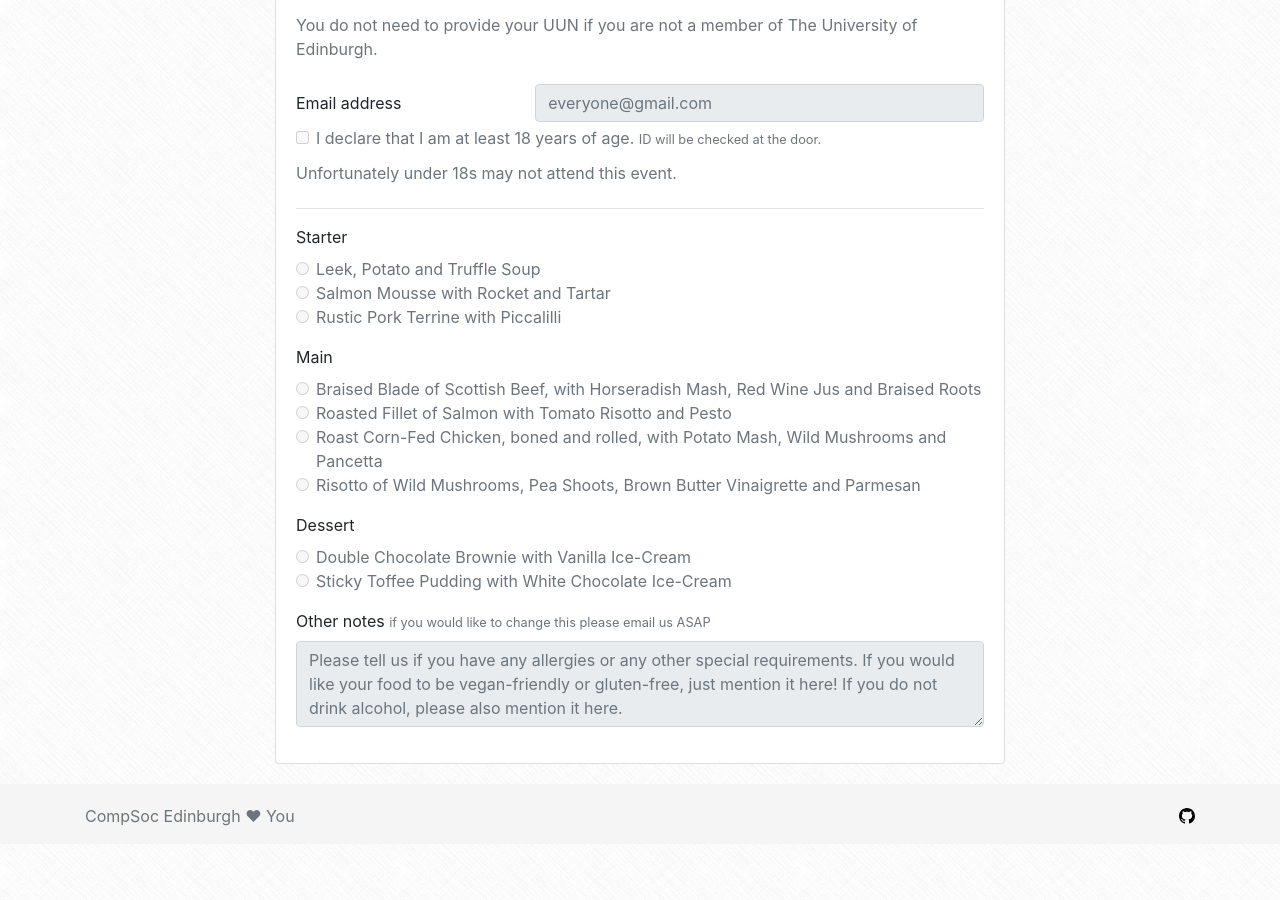
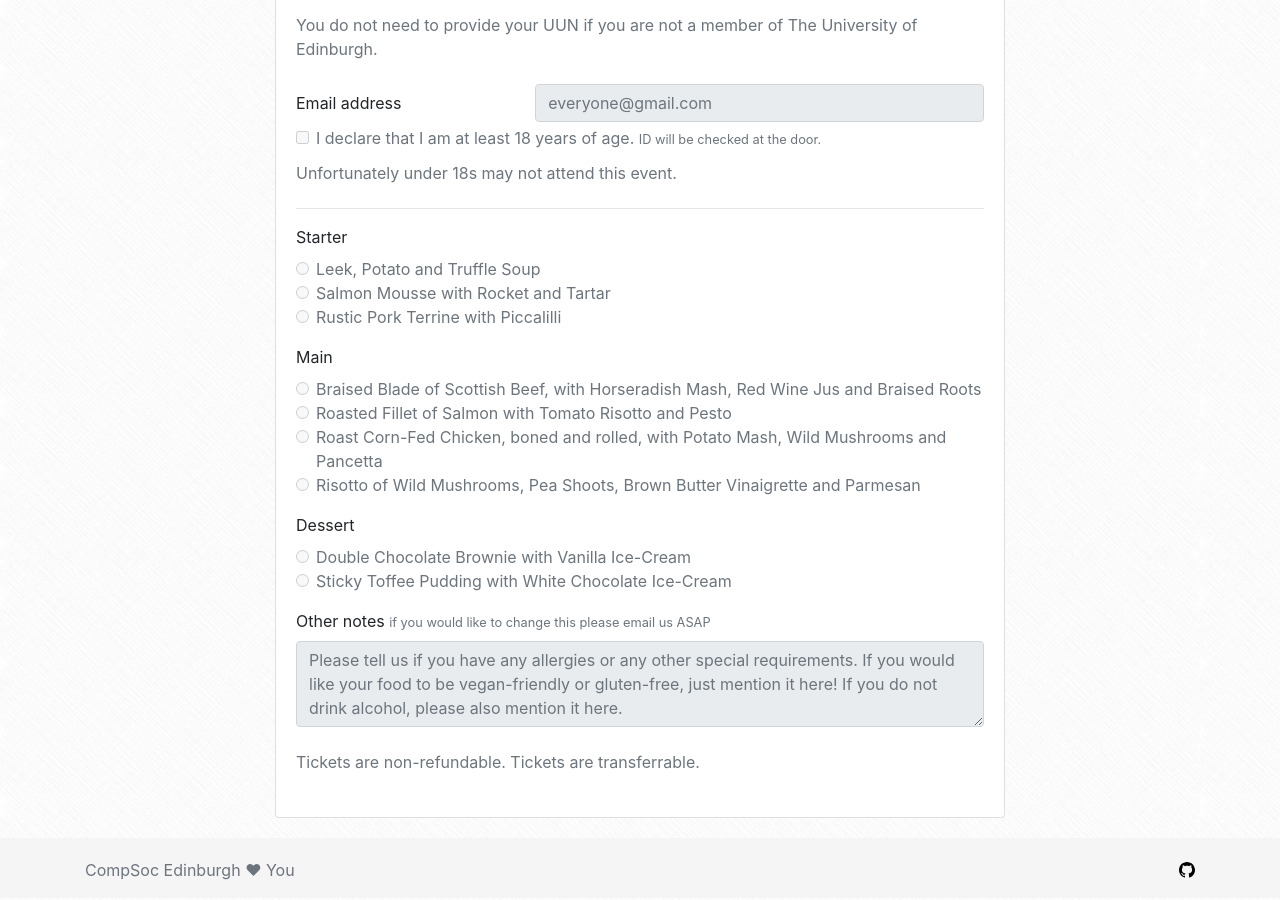
Before and after one commit to compsoc-edinburgh/website, a Jekyll site: the page built from _pages/infball-ticket.html, in a window 1280 px wide and 900 px high, scrolled down 1040 px. Built offline with Jekyll 4.4.1, drawn with Linux system fonts in a browser that asks for light colours; nearby versions of some CDN libraries; before the commit the page ends 1886 px from its top, so only the background shows below that.

Commit message:
Update form.html

```diff
--- a/_includes/infball/form.html
+++ b/_includes/infball/form.html
@@ -186,6 +186,13 @@
             placeholder="Please tell us if you have any allergies or any other special requirements. If you would like your food to be vegan-friendly or gluten-free, just mention it here! If you do not drink alcohol, please also mention it here."
         ></textarea>
     </div>
+    <div class="form-group row">
+        <div class="col">
+            <small id="emailHelp" class="form-text text-muted mt-0 col-form-label">
+                Tickets are non-refundable. Tickets are transferrable.
+            </small>
+        </div>
+    </div>
 
     {% if infball_payment %}
     <div id="processingModal" class="d-none flex-column justify-content-center align-items-center">
```
